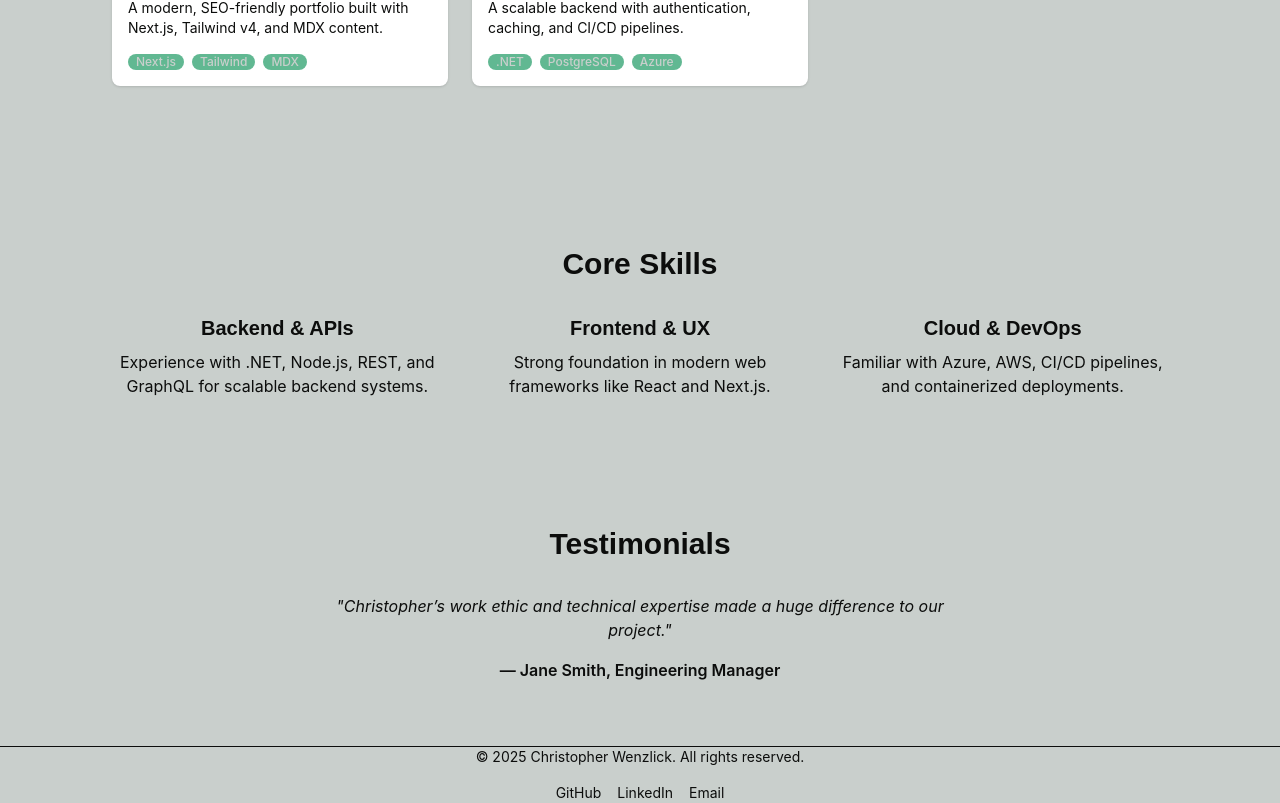
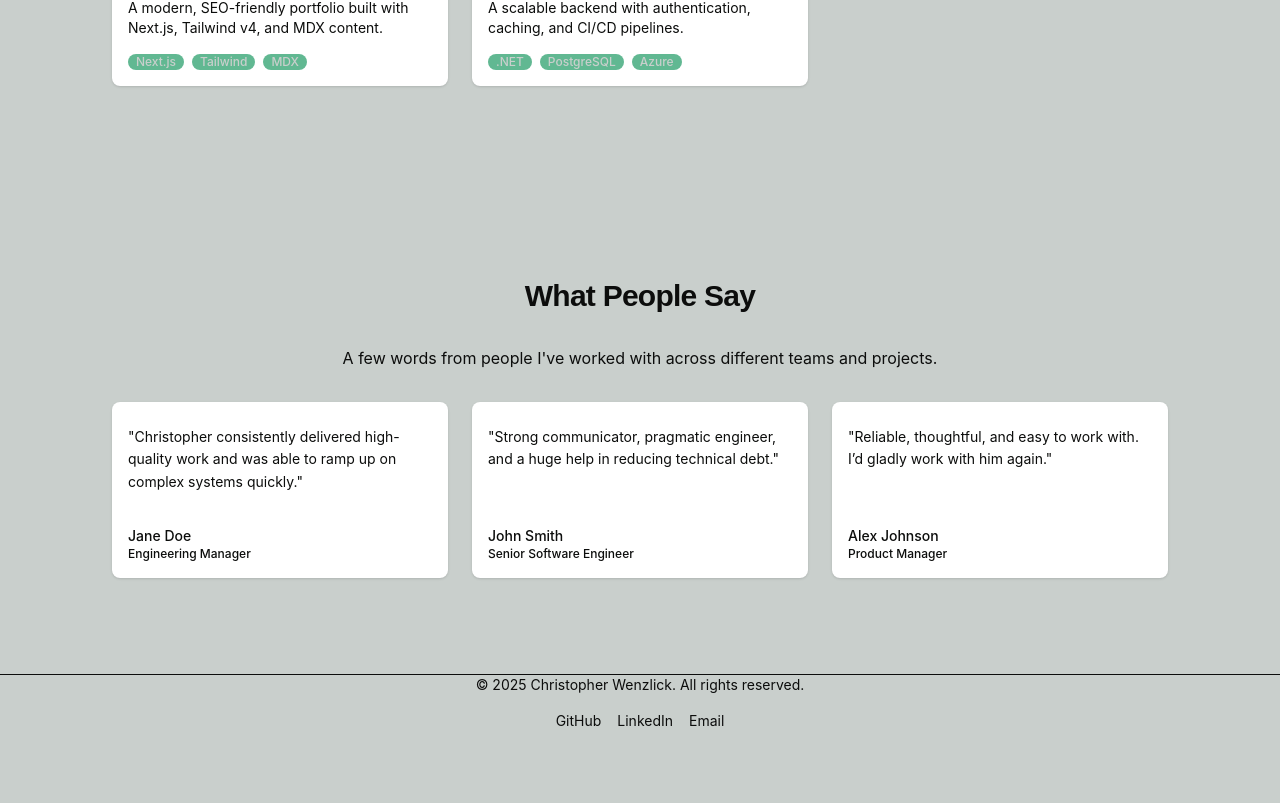
Before and after one commit to ChrisWenzlick/portfolio-website, a Next.js app: page / in a window 1280 px wide. Shown: the part 1647-2450 px from the top of the page. After the commit the page ends 2378 px from the top, so only its background shows below. Built offline with nearby package versions, Linux system fonts and the light colour scheme.

Commit message:
Add testimonials section

```diff
--- /dev/null
+++ b/components/layout/TestimonialsSection.tsx
@@ -0,0 +1,38 @@
+import Card, { CardContent, CardFooter } from "../ui/Card";
+import Section, { SectionHeading } from "../layout/Section";
+import { testimonials } from "../../content/testimonials";
+
+export default function TestimonialsSection() {
+    return (
+        <Section>
+            <SectionHeading>What People Say</SectionHeading>
+
+            <p className="mt-2 max-w-2xl text-muted-foreground">
+                A few words from people I&apos;ve worked with across different teams and projects.
+            </p>
+
+            <div className="mt-8 grid gap-6 sm:grid-cols-2 lg:grid-cols-3">
+                {testimonials.map((t, i) => (
+                    <Card key={i} className="flex h-full">
+                        <CardContent className="flex-1 pt-6">
+                            <p className="text-sm leading-relaxed">
+                                &quot;{t.quote}&quot;
+                            </p>
+                        </CardContent>
+
+                        <CardFooter className="pt-4">
+                            <div className="text-sm font-medium">
+                                {t.name}
+                                {t.title && (
+                                    <span className="block text-xs text-muted-foreground">
+                                        {t.title}
+                                    </span>
+                                )}
+                            </div>
+                        </CardFooter>
+                    </Card>
+                ))}
+            </div>
+        </Section>
+    );
+}
--- /dev/null
+++ b/content/testimonials.ts
@@ -0,0 +1,26 @@
+export interface Testimonial {
+    quote: string;
+    name: string;
+    title?: string;
+}
+
+export const testimonials: Testimonial[] = [
+    {
+        quote:
+        "Christopher consistently delivered high-quality work and was able to ramp up on complex systems quickly.",
+        name: "Jane Doe",
+        title: "Engineering Manager",
+    },
+    {
+        quote:
+        "Strong communicator, pragmatic engineer, and a huge help in reducing technical debt.",
+        name: "John Smith",
+        title: "Senior Software Engineer",
+    },
+    {
+        quote:
+        "Reliable, thoughtful, and easy to work with. I’d gladly work with him again.",
+        name: "Alex Johnson",
+        title: "Product Manager",
+    },
+];
--- a/src/app/page.tsx
+++ b/src/app/page.tsx
@@ -4,6 +4,7 @@ import ProjectCard from '../../components/ui/ProjectCard';
 import Grid from '../../components/ui/Grid';
 import Section, { SectionHeading } from '../../components/layout/Section';
 import SkillsSection from '../../components/layout/SkillsSection';
+import TestimonialsSection from '../../components/layout/TestimonialsSection';
 
 export default function Home() {
     return (
@@ -78,7 +79,7 @@ export default function Home() {
         </Section>
 
         {/* Skill Highlights */}
-        <section id="skills" className="section bg-grey-100">
+        {/* <section id="skills" className="section bg-grey-100">
           <h2 className="text-3xl font-bold mb-8 text-center">Core Skills</h2>
           <div className="grid sm:grid-cols-3 gap-8 text-center">
             <div>
@@ -94,10 +95,10 @@ export default function Home() {
               <p>Familiar with Azure, AWS, CI/CD pipelines, and containerized deployments.</p>
             </div>
           </div>
-        </section>
+        </section> */}
 
         {/* Testimonials */}
-        <section id="testimonials" className="section">
+        {/* <section id="testimonials" className="section">
           <h2 className="text-3xl font-bold mb-8 text-center">Testimonials</h2>
           <div className="card max-w-2xl mx-auto text-center">
             <p className="italic mb-4">
@@ -105,7 +106,9 @@ export default function Home() {
             </p>
             <p className="font-semibold">— Jane Smith, Engineering Manager</p>
           </div>
-        </section>
+        </section> */}
+
+        <TestimonialsSection />
 
         {/* Footer */}
         <footer className="section text-center text-sm text-grey-400 border-t">
```
